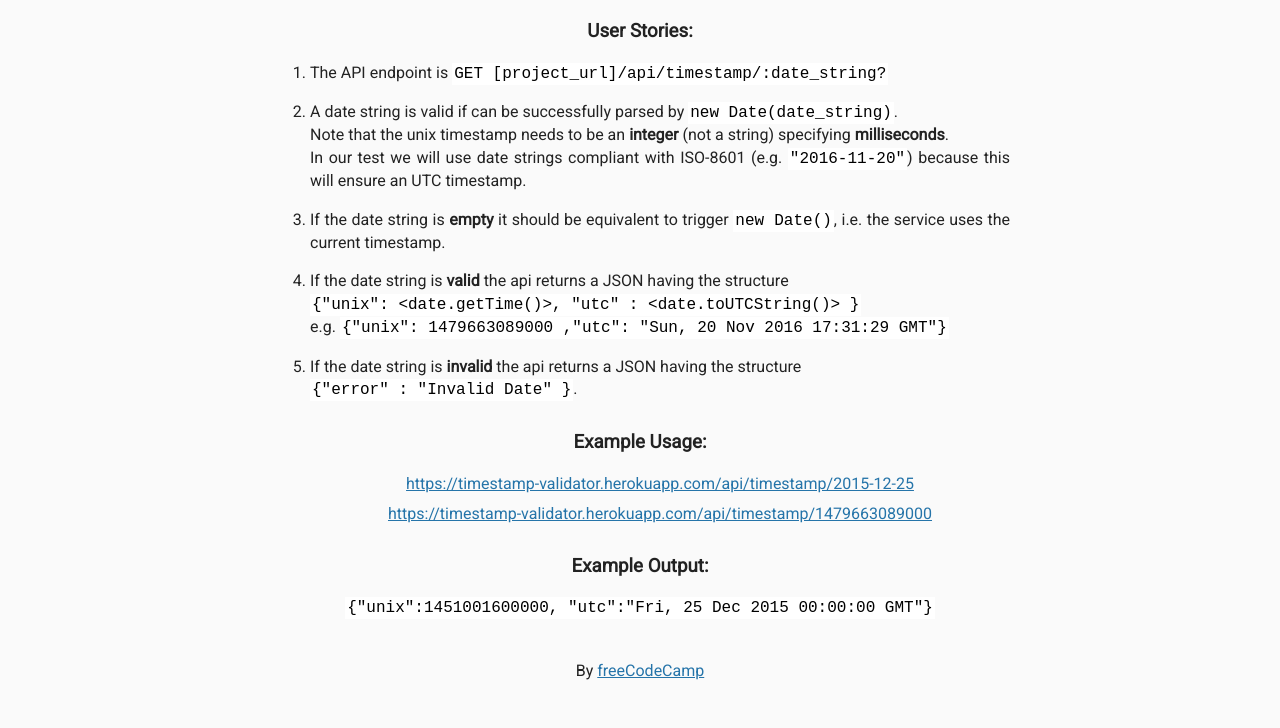
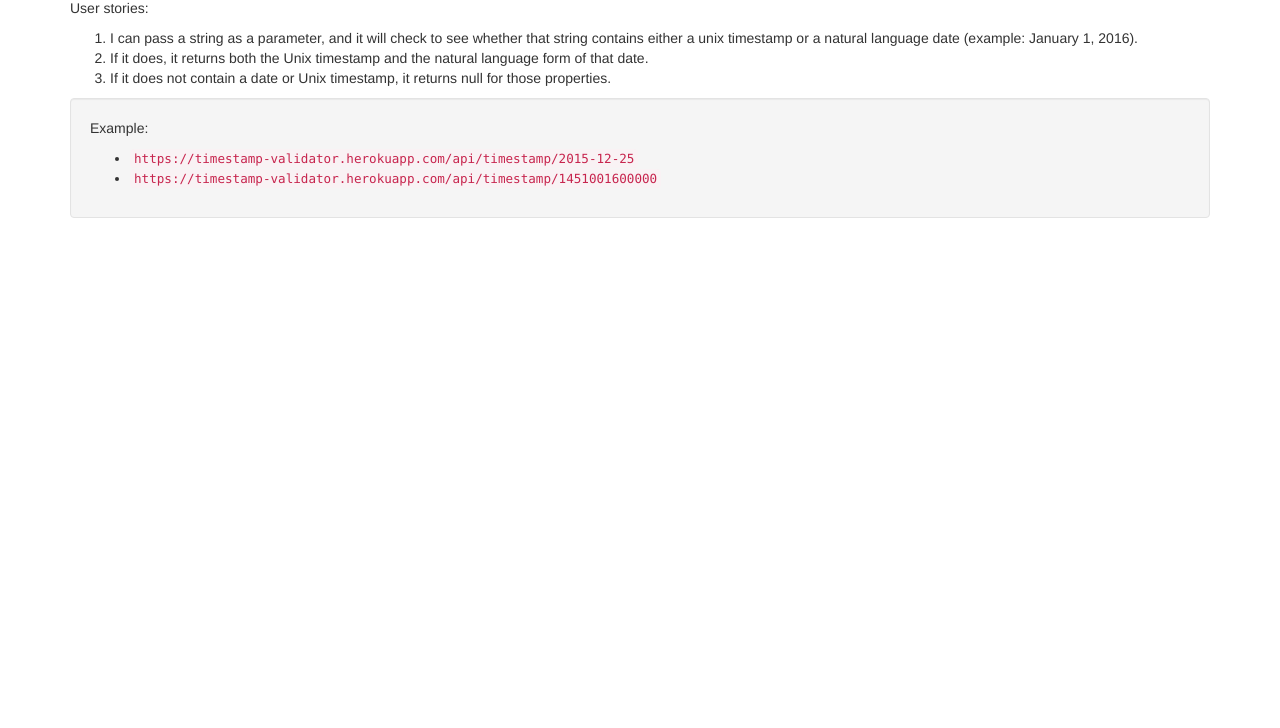
Before and after one commit to naimur978/Timestamp-MicroService-Nodejs, a website: page views/index.html in a window 1280 px wide. Shown: the part 72-800 px from the top of the page. Drawn offline with nearby package versions, Linux system fonts and the light colour scheme.

Commit message:
Update index.html

```diff
--- a/views/index.html
+++ b/views/index.html
@@ -1,49 +1,27 @@
-<!DOCTYPE html>
-
-<html>
-
+<!doctype html>
+<html lang="en">
 <head>
+    <meta charset="UTF-8">
+    <meta name="viewport" content="width=device-width, initial-scale=1">
     <title>Timestamp Microservice</title>
-      <link rel="shortcut icon" href="https://cdn.hyperdev.com/us-east-1%3A52a203ff-088b-420f-81be-45bf559d01b1%2Ffavicon.ico" type="image/x-icon"/>
-      <link href="https://fonts.googleapis.com/css?family=Roboto" rel="stylesheet" type="text/css">
-      <link href="style.css" rel="stylesheet" type="text/css">
+    <link rel="stylesheet" href="https://maxcdn.bootstrapcdn.com/bootstrap/3.3.7/css/bootstrap.min.css" type="text/css" />
 </head>
-
 <body>
-
     <div class="container">
-        <h2>API Project: Timestamp Microservice</h2>
-        <h3>User Stories:</h3>
-        <ol class="user-stories">
-
-          <li>The API endpoint is <code>GET [project_url]/api/timestamp/:date_string?</code></li>
-          <li>A date string is valid if can be successfully parsed by <code>new Date(date_string)</code>.<br>
-          Note that the unix timestamp needs to be an <strong>integer</strong> (not a string) specifying <strong>milliseconds</strong>.<br>
-          In our test we will use date strings compliant with ISO-8601 (e.g. <code>"2016-11-20"</code>) because this will ensure an UTC timestamp.</li>
-          <li>If the date string is <strong>empty</strong> it should be equivalent to trigger <code>new Date()</code>, i.e. the service uses the current timestamp.</li>
-          <li>If the date string is <strong>valid</strong> the api returns a JSON having the structure<br><code>{"unix": &lt;date.getTime()&gt;, "utc" : &lt;date.toUTCString()&gt; }</code><br>
-            e.g. <code>{"unix": 1479663089000 ,"utc": "Sun, 20 Nov 2016 17:31:29 GMT"}</code></li>
-          <li>If the date string is <strong>invalid</strong> the api returns a JSON having the structure <br>
-              <code>{"error" : "Invalid Date" }</code>.
-          </li>
+        <h1 class='text-center'>Timestamp Microservice</h1>
+        <p>User stories:</p>
+        <ol>
+            <li>I can pass a string as a parameter, and it will check to see whether that string contains either a unix timestamp or a natural language date (example: January 1, 2016).</li>
+            <li>If it does, it returns both the Unix timestamp and the natural language form of that date.</li>
+            <li>If it does not contain a date or Unix timestamp, it returns null for those properties.</li>
         </ol>
-
-        <h3>Example Usage:</h3>
+        <div class="well">
+            <p>Example:</p>
             <ul>
-          <li><a href="api/timestamp/2015-12-25">https://timestamp-validator.herokuapp.com/api/timestamp/2015-12-25</a></li>
-          <li><a href="api/timestamp/1479663089000">https://timestamp-validator.herokuapp.com/api/timestamp/1479663089000</a></li>
+                <li><a href="api/timestamp/2015-12-25"><code>https://timestamp-validator.herokuapp.com/api/timestamp/2015-12-25</code></a></li>
+                <li><a href="api/timestamp/1451001600000"><code>https://timestamp-validator.herokuapp.com/api/timestamp/1451001600000</code></a></li>
             </ul>
-
-        <h3>Example Output:</h3>
-        <p>
-          <code>{"unix":1451001600000, "utc":"Fri, 25 Dec 2015 00:00:00 GMT"}</code>
-        </p>
         </div>
-      <div class="footer">
-        <p>
-          By <a href="https://www.freecodecamp.org/">freeCodeCamp</a>
-        </p>
     </div>
 </body>
-
 </html>
```
Lines whose indentation alone changed are shown as unchanged.
